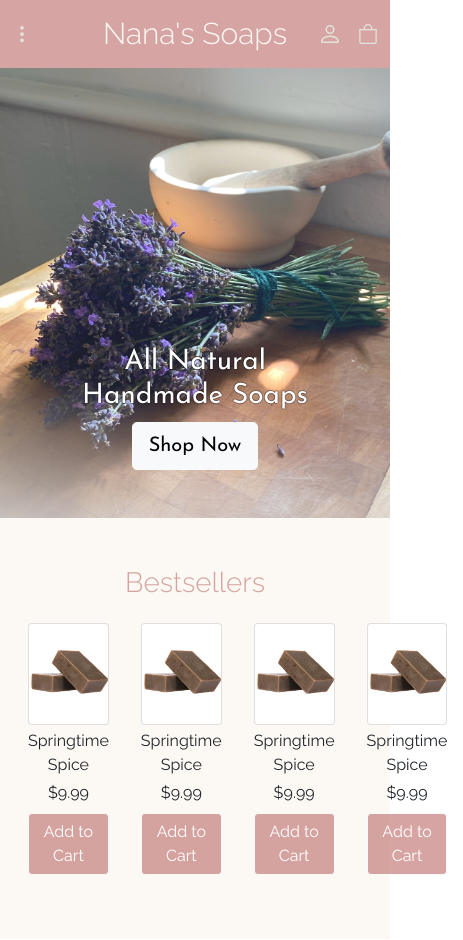
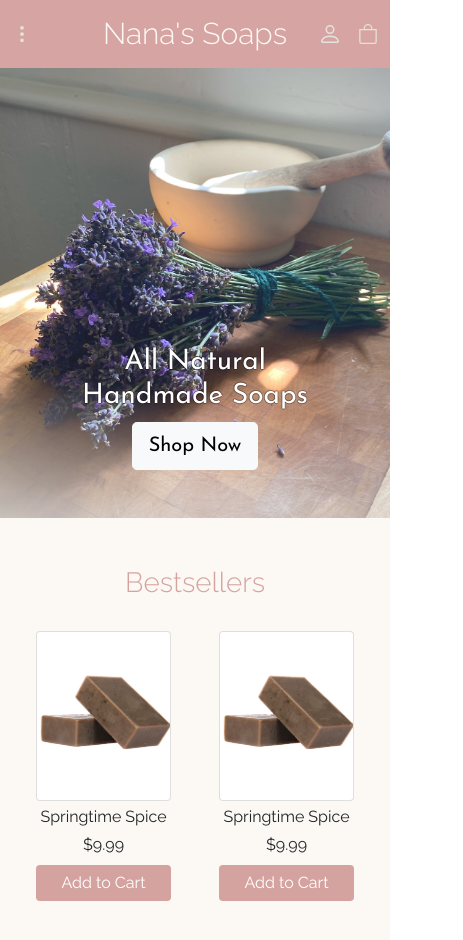
Before and after one commit to mkotik/nana_soap, a React (Create React App) app: page / in a window 390 px wide. Shown: the top 940 px of the page, 463 px wide, since content can reach past the window. Built offline with nearby package versions, Linux system fonts and the light colour scheme.

Commit message:
bestsellers complete

```diff
--- a/src/components/MainDash/components/Bestsellers.js
+++ b/src/components/MainDash/components/Bestsellers.js
@@ -13,6 +13,7 @@ function Bestsellers(props) {
               <ItemCard />
               <ItemCard />
               <ItemCard />
+              <ItemCard />
             </div>
           </div>
         </div>
--- a/src/components/MainDash/components/ItemCard.js
+++ b/src/components/MainDash/components/ItemCard.js
@@ -10,9 +10,7 @@ function ItemCard(props) {
       <div className="text-wrap">
         <span className="title mt-1">Springtime Spice</span>
         <span className="price mt-1">$9.99</span>
-        <button className="addBtn btn btn-dark mt-2 border-light">
-          Add to Cart
-        </button>
+        <button className="addBtn btn btn-dark mt-2 ">Add to Cart</button>
       </div>
     </div>
   );
--- a/src/styles/MainDash.scss
+++ b/src/styles/MainDash.scss
@@ -158,36 +158,61 @@ $hero-height-8: 140%;
 .bestsellers {
   font-family: "Raleway", sans-serif;
   background-color: $white;
+  overflow: hidden;
 
   .bestsellers-header {
-    // color: red;
     font-weight: 300;
     color: $primary;
   }
-
-  .content {
-    display: flex;
+  .img-wrap {
+    width: 100%;
   }
   .itemCard {
-    width: 25%;
-    padding: 1rem;
-    // background-color: red;
+    display: flex;
+    flex-direction: column;
+    justify-content: center;
+    // align-items: center;
+    // background-color: blue;
+    width: 20%;
+    padding: 1.5rem;
+    margin-bottom: 10rem;
+  }
   .text-wrap {
     display: flex;
     flex-direction: column;
+  }
+  .cards-wrap {
+    display: flex;
+    // background-color: red;
+    height: 25.5rem;
+    flex-wrap: wrap;
+  }
   .addBtn {
     background-color: $primary;
+    border: none;
   }
 }
-    .img-wrap {
-      aspect-ratio: 1;
-      //   overflow: hidden;
-      img {
-        max-width: 100%;
+
+@media screen and (max-width: 1400px) {
+  .bestsellers {
+    .itemCard {
+      width: 25%;
     }
   }
 }
-  .cards-wrap {
-    display: flex;
+
+@media screen and (max-width: 991px) {
+  .bestsellers {
+    .itemCard {
+      width: 33.333%;
     }
   }
+}
+
+@media screen and (max-width: 767px) {
+  .bestsellers {
+    .itemCard {
+      width: 50%;
+    }
+  }
+}
```
Lines whose indentation alone changed are shown as unchanged.
